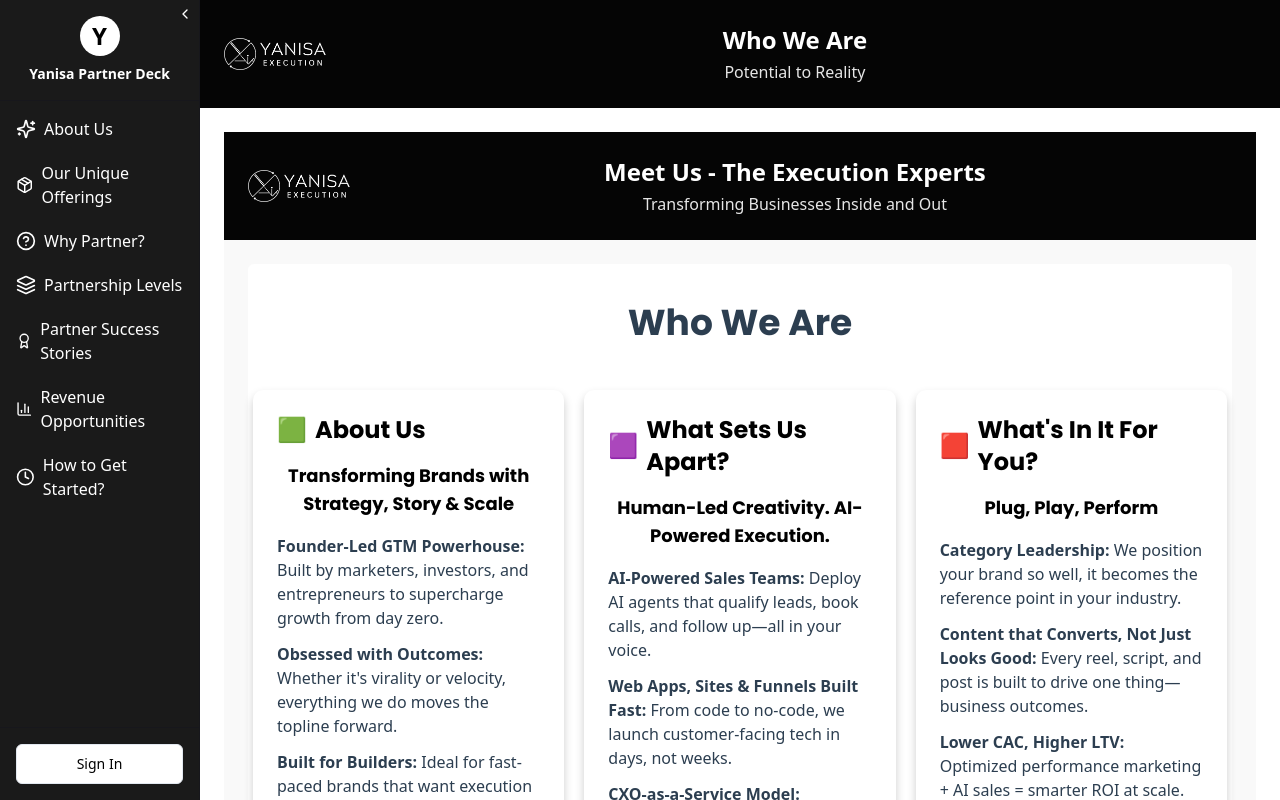
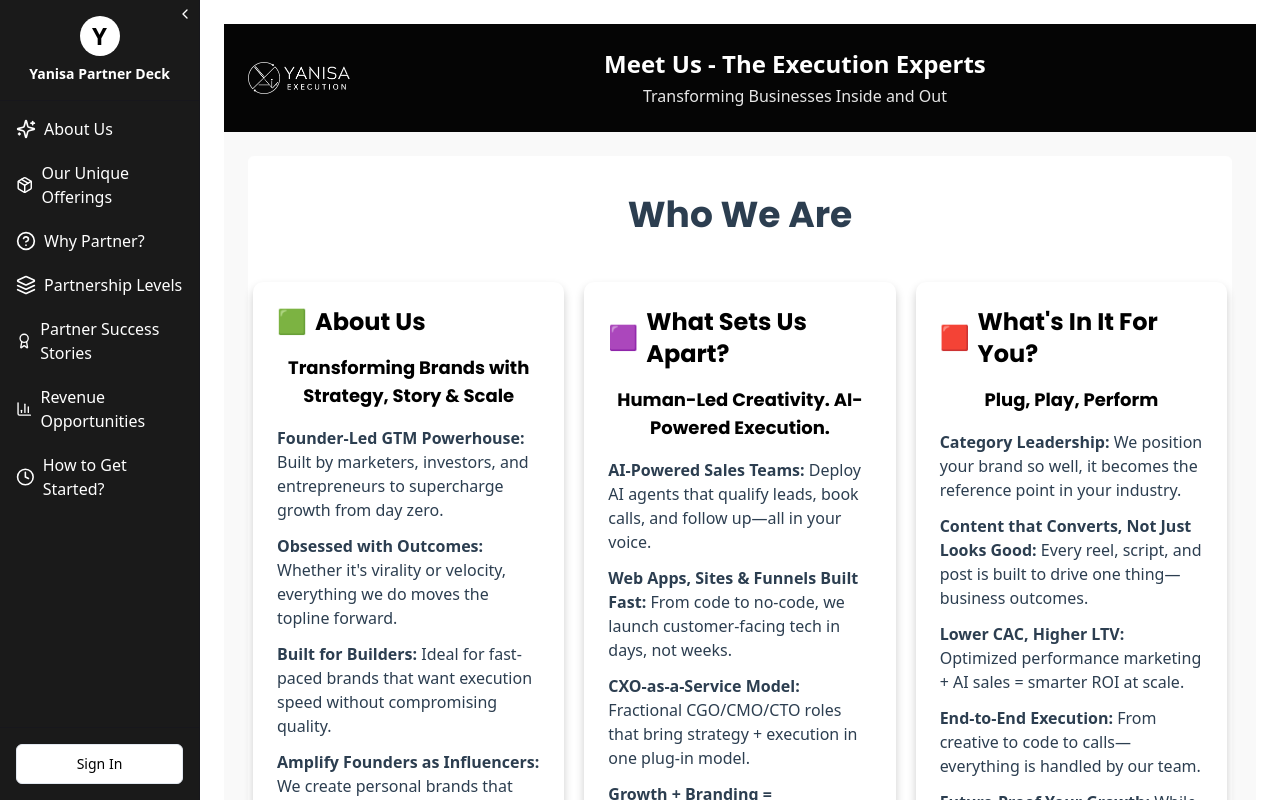
Before and after one commit to YanisaAI/YanisaPartnerDeck, a React (Vite) app: page /who-we-are in a window 1280 px wide. Shown: the top 800 px of the page. Built offline with nearby package versions, Linux system fonts and the light colour scheme.

Commit message:
Hide page header
Hide the page header component in the layout.

```diff
--- a/src/components/Layout.tsx
+++ b/src/components/Layout.tsx
@@ -1,8 +1,7 @@
 
-import React, { useState, useEffect } from 'react';
+import React from 'react';
 import Sidebar from './Sidebar';
 import { useLocation } from 'react-router-dom';
-import PageHeader from './PageHeader';
 import { useSidebar } from '@/hooks/use-sidebar';
 
 interface LayoutProps {
@@ -10,37 +9,14 @@ interface LayoutProps {
 }
 
 const Layout: React.FC<LayoutProps> = ({ children }) => {
-  const location = useLocation();
   const { state } = useSidebar();
   const isCollapsed = state === 'collapsed';
-  const [pageTitle, setPageTitle] = useState('About Yanisa');
-
-  // Update page title based on the current route
-  useEffect(() => {
-    const path = location.pathname;
-
-    // Map routes to page titles
-    const routeTitles: { [key: string]: string } = {
-      '/': 'Yanisa Partner Deck',
-      '/about-yanisa': 'About Yanisa',
-      '/who-we-are': 'Who We Are',
-      '/our-unique-offerings': 'Our Unique Offerings',
-      '/why-partner': 'Why Partner?',
-      '/partnership-levels': 'Partnership Levels',
-      '/partner-success-stories': 'Partner Success Stories',
-      '/revenue-opportunities': 'Revenue Opportunities',
-      '/how-to-get-started': 'How to Get Started?'
-    };
-
-    setPageTitle(routeTitles[path] || 'Yanisa Partner Deck');
-  }, [location]);
 
   return (
     <div className="flex min-h-screen bg-background">
       <Sidebar />
       <div className={`flex-1 transition-all duration-300 ${isCollapsed ? 'ml-[60px]' : 'ml-[200px]'}`}>
         <div className="flex flex-col min-h-screen">
-          <PageHeader title={pageTitle} />
           <main className="flex-1 px-4 md:px-6 py-6">
             {children}
           </main>
```
